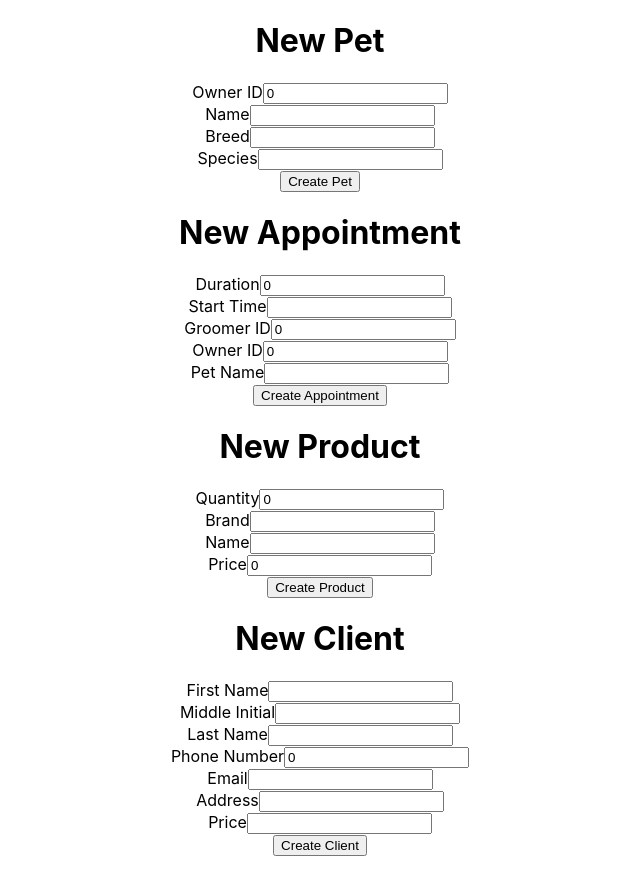
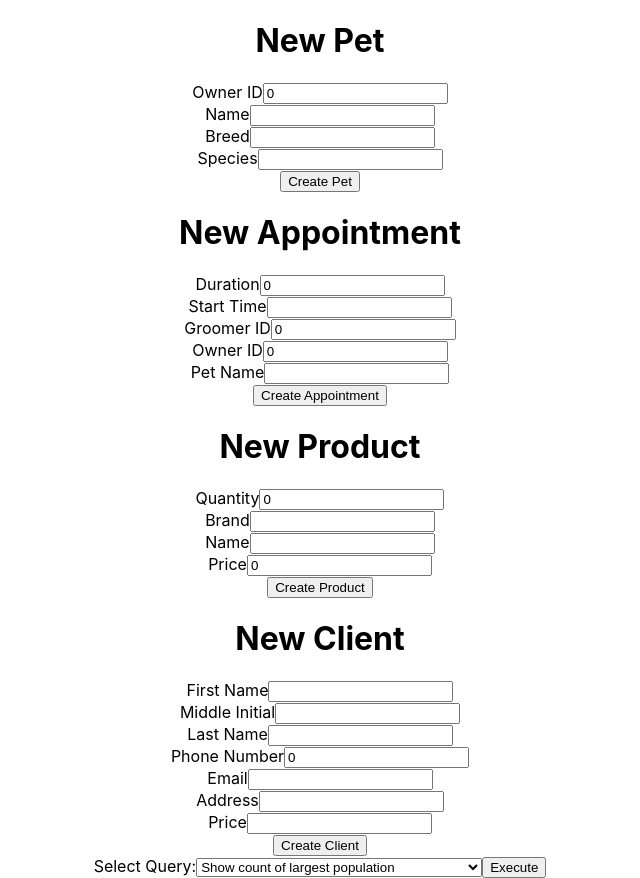
Before and after one commit to almadireddy/petCompany, a React (Create React App) app in the folder pet-front-end/: page / in a window 1280 px wide. Shown: the whole page, without its empty margins (320-960 px from the left). Before the commit the page ends 856 px from the top, so only its background shows below. Built offline with nearby package versions, Linux system fonts and the light colour scheme.

Commit message:
added selector and get route to frontend

```diff
--- a/pet-front-end/src/App.js
+++ b/pet-front-end/src/App.js
@@ -5,8 +5,9 @@ import PetInserter from './components/petInserter';
 import AppointmentInserter from './components/appointmentInserter';
 import ProductInserter from './components/productInserter';
 import ClientInserter from './components/clientInserter';
+import Selector from './components/selector';
 
-console.log(PetInserter)
+//console.log(PetInserter)
 
 function App() {
   return (
@@ -15,6 +16,7 @@ function App() {
       <AppointmentInserter />
       <ProductInserter />
       <ClientInserter />
+      <Selector />
     </div>
   );
 }
--- a/pet-front-end/src/components/appointmentInserter.js
+++ b/pet-front-end/src/components/appointmentInserter.js
@@ -1,5 +1,5 @@
 import React from 'react';
-import inserter from './inserter';
+import instance from './utils';
 
 class AppointmentInserter extends React.Component {
     constructor(props) {
@@ -22,7 +22,7 @@ class AppointmentInserter extends React.Component {
 
     handleSubmit(event) {
         console.log(this.state)
-        inserter.post('/', ['appointment', this.state]).then(function(res) {
+        instance.post('/', ['appointment', this.state]).then(function(res) {
             console.log(res);
             alert(`${res.status}: ${res.data}`);
         });
--- a/pet-front-end/src/components/clientInserter.js
+++ b/pet-front-end/src/components/clientInserter.js
@@ -1,5 +1,5 @@
 import React from 'react';
-import inserter from './inserter';
+import instance from './utils';
 
 class ClientInserter extends React.Component {
     constructor(props) {
@@ -24,7 +24,7 @@ class ClientInserter extends React.Component {
 
     handleSubmit(event) {
         console.log(this.state)
-        inserter.post('/', ['client', this.state]).then(function(res) {
+        instance.post('/', ['client', this.state]).then(function(res) {
             console.log(res);
             alert(`${res.status}: ${res.data}`);
         });
--- a/pet-front-end/src/components/petInserter.js
+++ b/pet-front-end/src/components/petInserter.js
@@ -1,5 +1,5 @@
 import React from 'react';
-import inserter from './inserter';
+import instance from './utils';
 
 class PetInserter extends React.Component {
     constructor(props) {
@@ -21,7 +21,7 @@ class PetInserter extends React.Component {
 
     handleSubmit(event) {
         console.log(this.state)
-        inserter.post('/', ['pet', this.state]).then(function(res) {
+        instance.post('/', ['pet', this.state]).then(function(res) {
             console.log(res);
             alert(`${res.status}: ${res.data}`);
         });
--- a/pet-front-end/src/components/productInserter.js
+++ b/pet-front-end/src/components/productInserter.js
@@ -1,5 +1,5 @@
 import React from 'react';
-import inserter from './inserter';
+import instance from './utils';
 
 class ProductInserter extends React.Component {
     constructor(props) {
@@ -21,7 +21,7 @@ class ProductInserter extends React.Component {
 
     handleSubmit(event) {
         console.log(this.state)
-        inserter.post('/', ['store_products', this.state]).then(function(res) {
+        instance.post('/', ['store_products', this.state]).then(function(res) {
             console.log(res);
             alert(`${res.status}: ${res.data}`);
         });
--- /dev/null
+++ b/pet-front-end/src/components/selector.js
@@ -0,0 +1,46 @@
+import React from 'react';
+import instance from './utils';
+
+class Selector extends React.Component {
+    constructor(props) {
+        super(props);
+        this.state = {
+            value: 0
+        };
+        this.handleChange = this.handleChange.bind(this);
+        this.handleSubmit = this.handleSubmit.bind(this);
+    }
+
+    handleChange(event) {
+        this.setState({value: event.target.value});
+    }
+
+    handleSubmit(event) {
+        console.log(this.state)
+        instance.get('/query', {
+            params: {
+                value: this.state['value']
+            }
+        }).then(function(res) {
+            console.log(res);
+        });
+        event.preventDefault();
+    }
+
+    render() {
+        return (
+            <form onSubmit={this.handleSubmit}>
+                <label>
+                    Select Query:
+                    <select value={this.state.value} onChange={this.handleChange}>
+                        <option value='0'>Show count of largest population</option>
+                        <option value='1'>Show a listing of a key entity in the database</option>
+                    </select>
+                </label>
+                <input type='submit' value='Execute' />
+            </form>
+        )
+    }
+}
+
+export default Selector;
--- a/pet-front-end/src/components/inserter.js
+++ b/pet-front-end/src/components/utils.js
@@ -1,8 +1,8 @@
 import axios from 'axios';
 
-const inserter = axios.create({
+const instance = axios.create({
     baseURL: 'http://localhost:8000/',
     timeout: 1000
 });
 
-export default inserter;
+export default instance;
```
